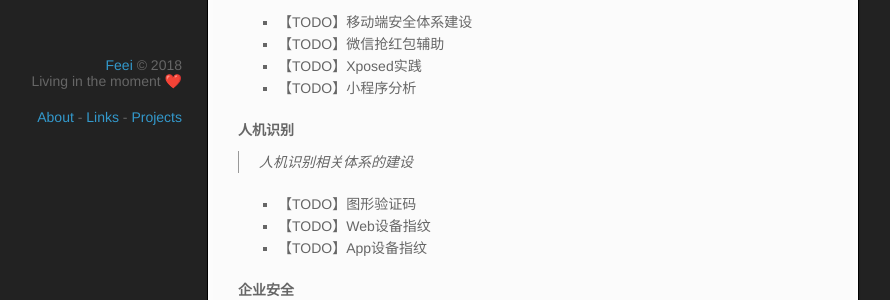
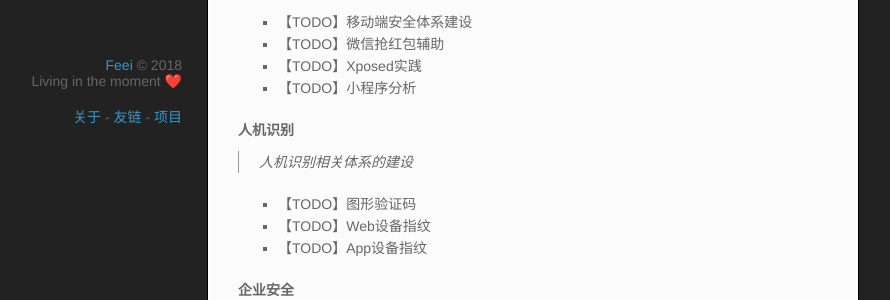
Before and after one commit to limengmingx/Papers, a Jekyll site: the page built from README.md, in a window 1280 px wide. Shown: the part 735-1035 px from the top of the page, without its empty margins (108-998 px from the left). Built offline with Jekyll 4.4.1, drawn with Linux system fonts in a browser that asks for light colours; our own code applies the rules of GitHub Pages for plain Markdown files; a script that is not in the unit is left out; comment, search, counter and statistics services are not loaded.

Commit message:
Update default.html

```diff
--- a/_layouts/default.html
+++ b/_layouts/default.html
@@ -32,9 +32,9 @@
           <p><a href="http://feei.cn/">Feei</a> &copy; 2018 <br> Living in the moment ❤️ </p>
         {% endif %}
         <p>
-          <a href="http://feei.cn/about">About</a> -
-          <a href="http://feei.cn/links">Links</a> -
-          <a href="http://feei.cn/projects">Projects</a>
+          <a href="http://feei.cn/about">关于</a> -
+          <a href="http://feei.cn/links">友链</a> -
+          <a href="http://feei.cn/projects">项目</a>
         </p>
       </footer>
     </div>
```
